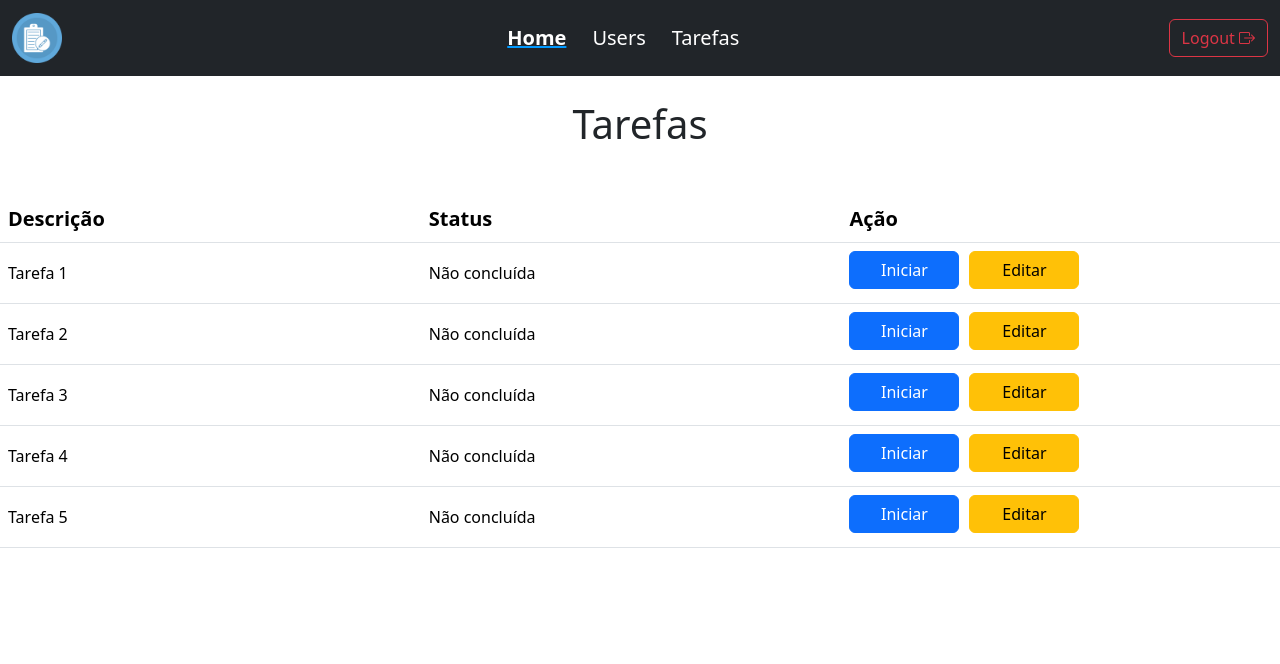
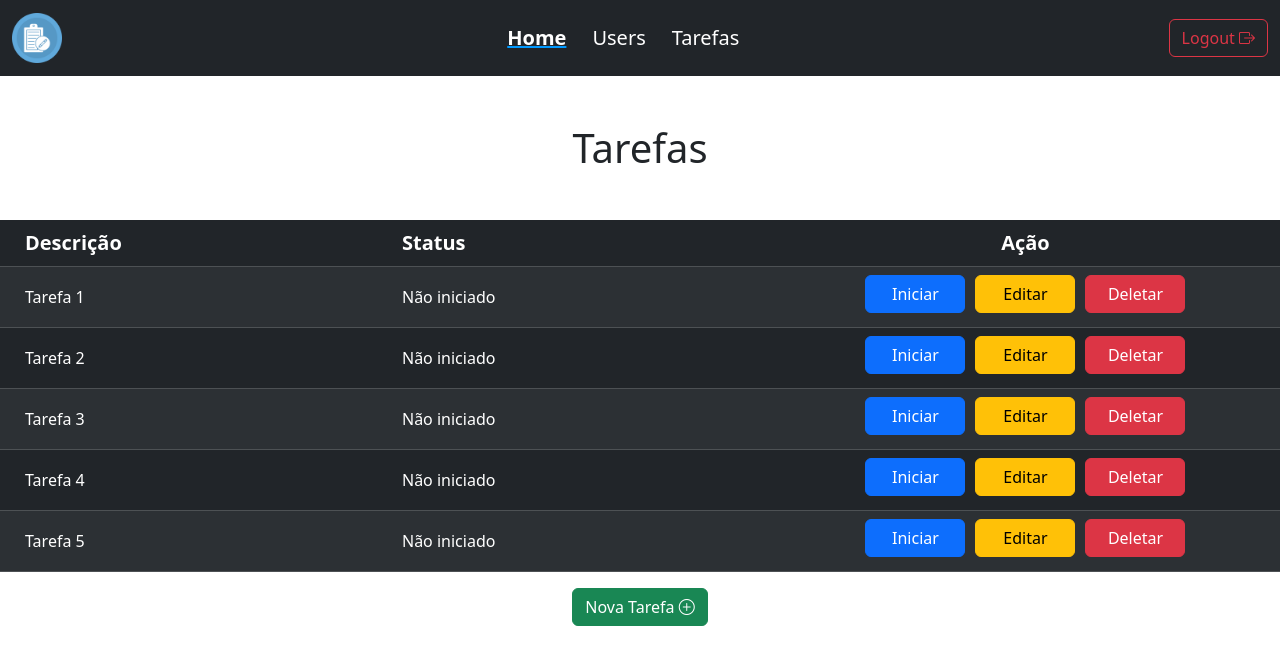
Before and after one commit to leorossiio/Facens, an Angular app in the folder 5º Semestre/Desenvolvimento-web/crud-app-angular - AC2/: page /app/tarefas in a window 1280 px wide. Shown: the top 664 px of the page. Built offline with nearby package versions, Linux system fonts and the light colour scheme.

Commit message:
Adiciona deletarTarefa e NovaTarefa

```diff
--- a/5º Semestre/Desenvolvimento-web/crud-app-angular - AC2/src/app/pages/home/components/tarefas/tarefas.component.css
+++ b/5º Semestre/Desenvolvimento-web/crud-app-angular - AC2/src/app/pages/home/components/tarefas/tarefas.component.css
@@ -6,10 +6,11 @@
 
 .botao-verde:focus,
 .botao-verde:active {
-  box-shadow: 0 0 0 0.2rem rgba(0, 255, 0, 0.5); /* Adiciona um efeito de sombra verde quando o botão está ativo ou focado */
+  box-shadow: 0 0 0 0.2rem rgba(0, 255, 0, 0.5);
+  /* Adiciona um efeito de sombra verde quando o botão está ativo ou focado */
 }
 
-.botao-laranja{
+.botao-laranja {
   background-color: rgb(255, 120, 48);
   color: white;
   border-color: rgb(255, 120, 48);
@@ -17,35 +18,55 @@
 
 .botao-laranja:focus,
 .botao-laranja:active {
-  box-shadow: 0 0 0 0.2rem rgb(255, 120, 48); /* Adiciona um efeito de sombra verde quando o botão está ativo ou focado */
+  box-shadow: 0 0 0 0.2rem rgb(255, 120, 48);
+  /* Adiciona um efeito de sombra verde quando o botão está ativo ou focado */
 }
 
-.coluna-tabela{
+.coluna-tabela {
   font-size: 20px;
 }
 
-.input-editar {
-    width: 80%;
-  }
 
 .descricao-tarefa {
   width: 220px;
-  display: flex; /* Usa o flexbox para alinhar verticalmente */
-  align-items: center; /* Centraliza verticalmente o conteúdo *//* Centraliza horizontalmente o conteúdo */
-  margin-top: 10px; /* Adiciona margem superior */
-  margin-bottom: 10px; /* Adiciona margem inferior */
+  display: flex;
+  /* Usa o flexbox para alinhar verticalmente */
+  align-items: center;
+  /* Centraliza verticalmente o conteúdo */
+  /* Centraliza horizontalmente o conteúdo */
+  margin-top: 10px;
+  /* Adiciona margem superior */
+  margin-bottom: 10px;
+  /* Adiciona margem inferior */
 }
 
 .status {
   width: 220px;
-  display: flex; /* Usa o flexbox para alinhar verticalmente */
-  align-items: center; /* Centraliza verticalmente o conteúdo */
-  margin-top: 10px; /* Adiciona margem superior */
-  margin-bottom: 10px; /* Adiciona margem inferior */
+  display: flex;
+  /* Usa o flexbox para alinhar verticalmente */
+  align-items: center;
+  /* Centraliza verticalmente o conteúdo */
+  margin-top: 10px;
+  /* Adiciona margem superior */
+  margin-bottom: 10px;
+  /* Adiciona margem inferior */
 }
 
 .linha-tarefa {
-    height: 50px; /* Defina a altura da linha como desejado */
-    display: flex; /* Usa o flexbox para alinhar verticalmente o conteúdo */
-    align-items: center; /* Centraliza verticalmente o conteúdo */
+  height: 50px;
+  /* Defina a altura da linha como desejado */
+  display: flex;
+  /* Usa o flexbox para alinhar verticalmente o conteúdo */
+  align-items: center;
+  /* Centraliza verticalmente o conteúdo */
 }
+
+td,
+th {
+  padding-left: 25px;
+}
+
+
+.btn-acao {
+  width: 100px;
+}
--- a/5º Semestre/Desenvolvimento-web/crud-app-angular - AC2/src/app/pages/home/components/tarefas/tarefas.component.html
+++ b/5º Semestre/Desenvolvimento-web/crud-app-angular - AC2/src/app/pages/home/components/tarefas/tarefas.component.html
@@ -1,40 +1,76 @@
-<h1 class="text-center mt-4 mb-5">Tarefas</h1>
-<table class="table">
+<h1 class="text-center mt-5 mb-5">Tarefas</h1>
+<table class="table table-striped table-dark">
   <thead>
     <tr>
       <th scope="col" class="coluna-tabela">Descrição</th>
       <th scope="col" class="coluna-tabela">Status</th>
-      <th scope="col" class="coluna-tabela">Ação</th>
+      <th scope="col" class="coluna-tabela text-center">Ação</th>
     </tr>
   </thead>
   <tbody>
-    <tr *ngFor="let task of task" [ngClass]="{'table-warning': task.status === 'Realizando', 'table-success': task.status === 'Concluída'}">
+    <tr
+      *ngFor="let task of task"
+      [ngClass]="{
+        'table-warning': task.status === 'Em andamento',
+        'table-success': task.status === 'Concluído'
+      }"
+    >
       <td>
-        <div class="descricao-tarefa"*ngIf="!task.editing">
+        <div class="descricao-tarefa" *ngIf="!task.editing">
           <span>{{ task.description }}</span>
         </div>
 
-        <input type="text" class="form-control input-editar" *ngIf="task.editing" [(ngModel)]="task.description" (keyup.enter)="salvarEdicao(task)">
+        <input
+          type="text"
+          class="form-control input-editar"
+          *ngIf="task.editing"
+          [(ngModel)]="task.description"
+          (keyup.enter)="salvarEdicao(task)"
+        />
       </td>
       <td>
-        <div class="status" >
+        <div class="status">
           <span>{{ task.status }}</span>
         </div>
       </td>
-      <td>
-        <button class="btn btn-primary" style="width:110px;" [ngClass]="{'botao-verde': task.status === 'Concluída', 'botao-laranja':task.status === 'Realizando'}" (click)="botaoConcluir(task)">
-          {{ task.status === 'Não concluída' ? 'Iniciar' : task.status === 'Realizando' ? 'Realizando' : 'Concluída' }}
+      <td class="text-center">
+        <button
+          class="btn btn-acao"
+          style="margin-right: 10px"
+          [ngClass]="{
+            'btn-primary': task.status === 'Não iniciado',
+            'btn-success': task.status === 'Em andamento',
+            'botao-laranja': task.status === 'Concluído'
+          }"
+          (click)="botaoConcluir(task)"
+        >
+          {{
+            task.status === "Não iniciado"
+              ? "Iniciar"
+              : task.status === "Em andamento"
+              ? "Concluir"
+              : "Reiniciar"
+          }}
         </button>
-        <span style=" margin-left: 5px; margin-right: 5px;"></span>
-        <button class="btn"
-        [class.btn-warning]="!task.editing"
-        [class.btn-success]="task.editing"
-        style="width:110px;"
-        (click)="editarTarefa(task)">
-  {{ task.editing ? 'Salvar' : 'Editar' }}
-</button>
-
+        <button
+          class="btn btn-acao"
+          style="margin-right: 10px"
+          [class.btn-warning]="!task.editing"
+          [class.btn-success]="task.editing"
+          (click)="editarTarefa(task)"
+        >
+          {{ task.editing ? "Salvar" : "Editar" }}
+        </button>
+        <button class="btn btn-danger btn-acao" (click)="deletarTarefa(task)">
+          Deletar
+        </button>
       </td>
     </tr>
   </tbody>
 </table>
+
+<div class="d-flex justify-content-center">
+  <button class="btn btn-success" id="nova-tarefa" (click)="incluirTarefa()">
+    Nova Tarefa <i class="bi bi-plus-circle"></i>
+  </button>
+</div>
--- a/5º Semestre/Desenvolvimento-web/crud-app-angular - AC2/src/app/pages/home/components/tarefas/tarefas.component.ts
+++ b/5º Semestre/Desenvolvimento-web/crud-app-angular - AC2/src/app/pages/home/components/tarefas/tarefas.component.ts
@@ -8,28 +8,42 @@ import { Component } from '@angular/core';
 export class TarefasComponent {
 
   task = [
-    { description: 'Tarefa 1', status: 'Não concluída', editing: false },
-    { description: 'Tarefa 2', status: 'Não concluída', editing: false },
-    { description: 'Tarefa 3', status: 'Não concluída', editing: false },
-    { description: 'Tarefa 4', status: 'Não concluída', editing: false },
-    { description: 'Tarefa 5', status: 'Não concluída', editing: false }
+    { description: 'Tarefa 1', status: 'Não iniciado', editing: false },
+    { description: 'Tarefa 2', status: 'Não iniciado', editing: false },
+    { description: 'Tarefa 3', status: 'Não iniciado', editing: false },
+    { description: 'Tarefa 4', status: 'Não iniciado', editing: false },
+    { description: 'Tarefa 5', status: 'Não iniciado', editing: false }
   ];
 
-  botaoConcluir(task: any){
-    if (task.status === 'Não concluída') {
-      task.status = 'Realizando';
-    } else if (task.status === 'Realizando') {
-      task.status = 'Concluída';
-    } else {
-      task.status = 'Não concluída';
+  botaoConcluir(task: any) {
+    if (task.status === 'Não iniciado') {
+      task.status = 'Em andamento';
+    } else if (task.status === 'Em andamento') {
+      task.status = 'Concluído';
+    } else if (task.status === 'Concluído') {
+      task.status = 'Não iniciado';
     }
   }
-
   editarTarefa(task: any) {
     task.editing = !task.editing;
   }
 
   salvarEdicao(task: any) {
-    task.editing = false; // Saia do modo de edição
+    task.editing = false;
+  }
+
+  deletarTarefa(task: any) {
+    const index = this.task.indexOf(task);
+    if (index !== -1) {
+      this.task.splice(index, 1);
+    }
+  }
+  incluirTarefa() {
+    const novaTarefa = {
+        description: '',
+        status: 'Não iniciado',
+        editing: true
+    };
+    this.task.push(novaTarefa);
   }
 }
```
Lines whose indentation alone changed are shown as unchanged.
